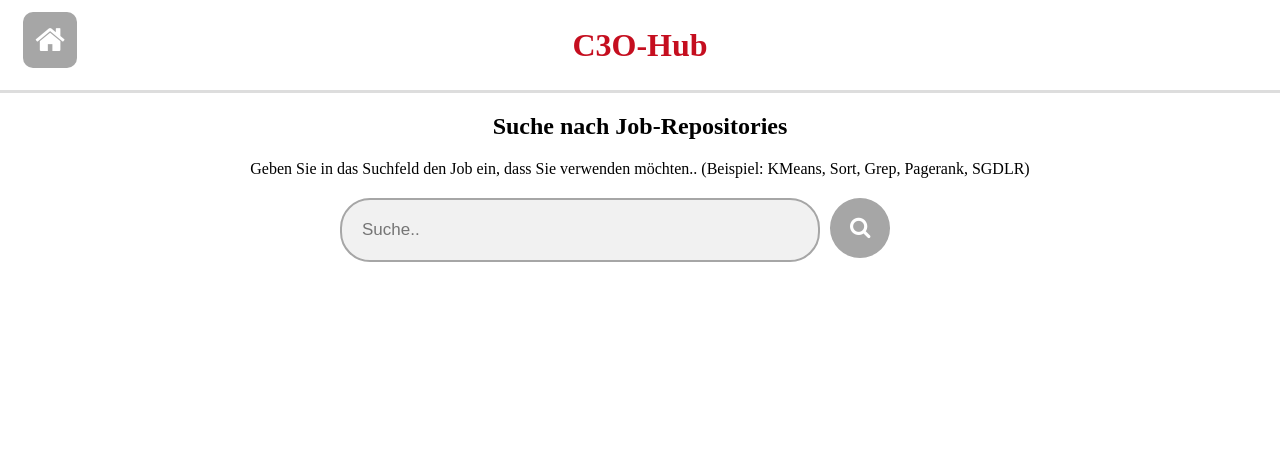
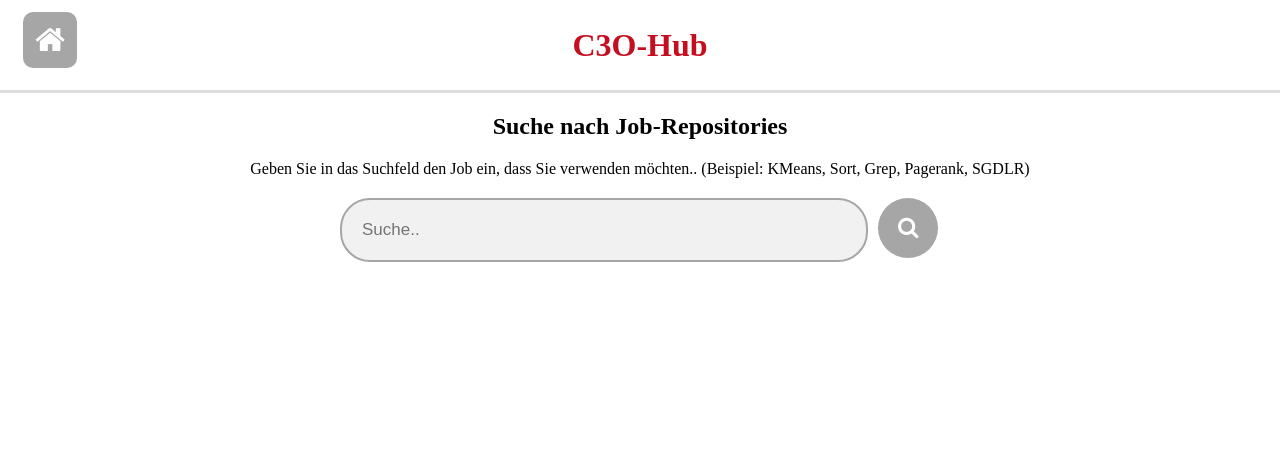
Before and after one commit to RunoXa/c3oHub, a FastAPI app: page / in a window 1280 px wide. Shown: the top 461 px of the page. Run offline with FastAPI, Linux system fonts and the light colour scheme.

Commit message:
- Kleine Anpassungen am Suchfeld

```diff
--- a/static/css/index.css
+++ b/static/css/index.css
@@ -12,7 +12,7 @@ form.example input[type=text] {
     font-size: 17px;
     border: 2px solid #a6a6a6;
     float: left;
-    width: 80%;
+    width: 88%;
     background: #f1f1f1;
     border-radius: 30px 30px 30px 30px;
 }
```
Also changed, not shown: templates/table.html (+5 -9 lines).
